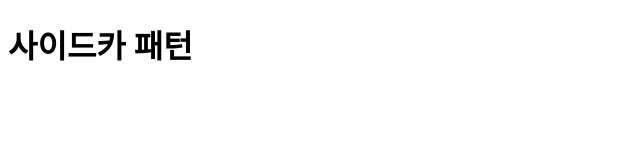
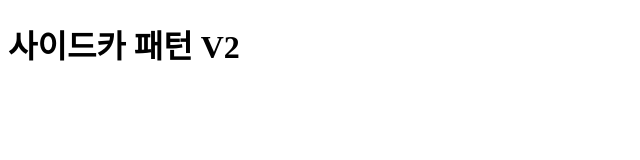
Before and after one commit to jae-woo-kim/web-repo, a plain HTML site: page index.html in a window 1280 px wide. Shown: the full height of the page, 0-640 px from the left. Drawn offline with Linux system fonts and the light colour scheme.

Commit message:
Update index.html

```diff
--- a/index.html
+++ b/index.html
@@ -6,6 +6,6 @@
     <title>사이드카 패턴</title>
 </head>
 <body>
-    <h1>사이드카 패턴</h1>
+    <h1>사이드카 패턴 V2</h1>
 </body>
 </html>
```
